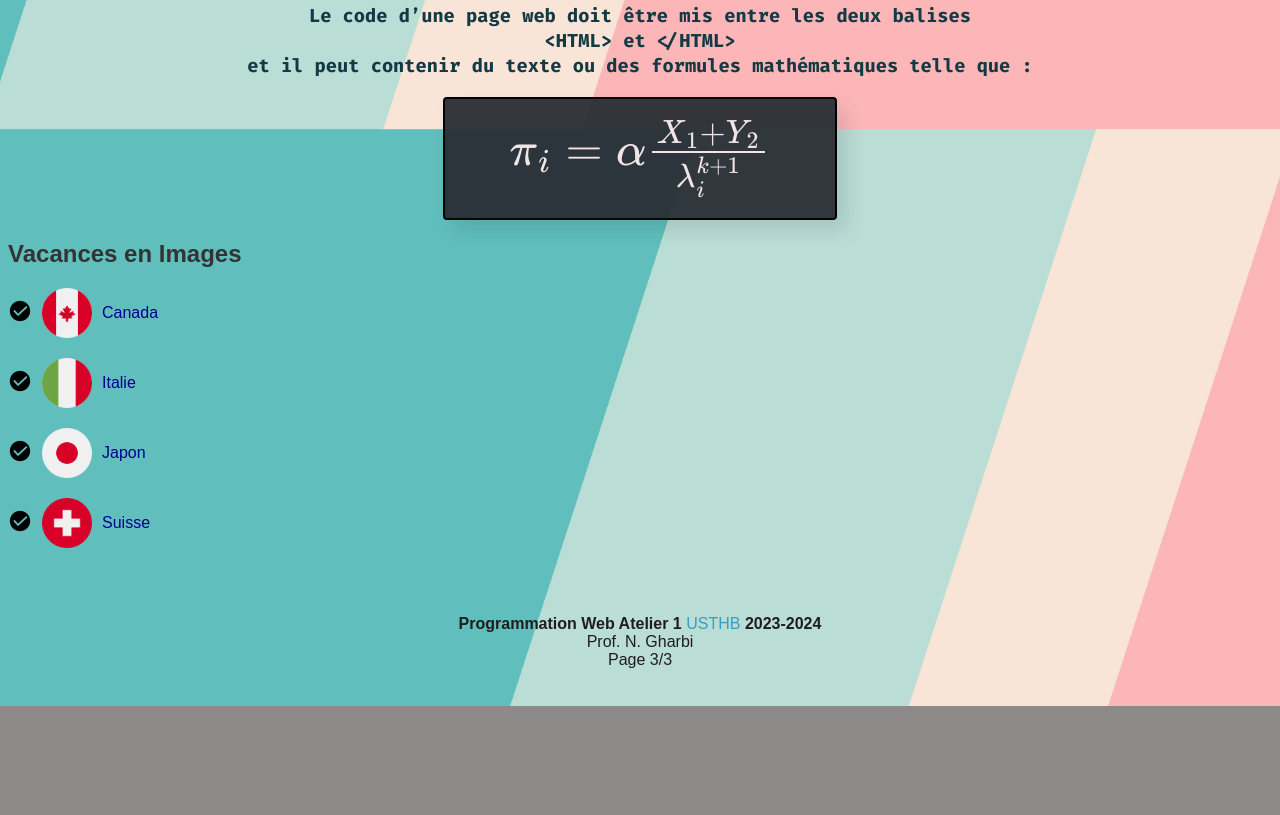
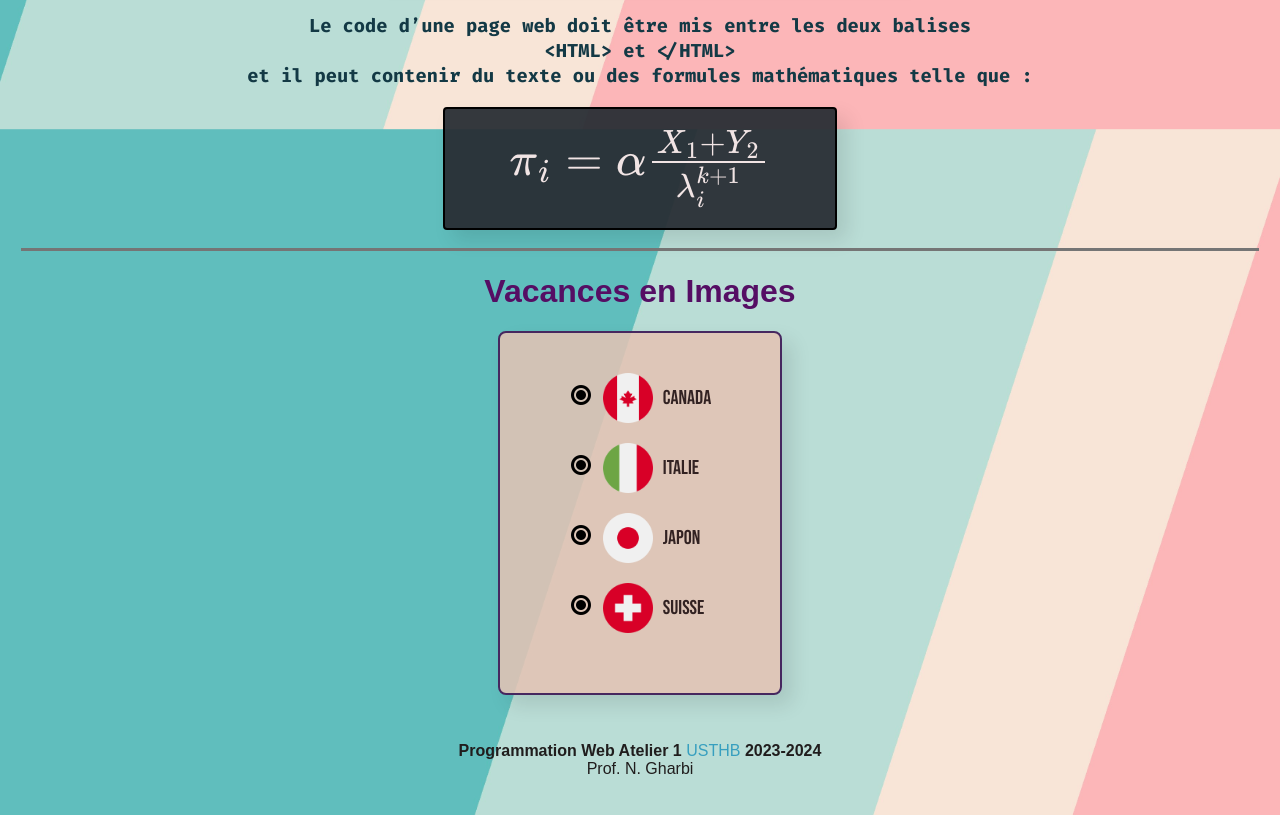
Before and after one commit to LemonLamo/Pweb, a plain HTML site: page index.html in a window 1280 px wide. Shown: the part 2065-2880 px from the top of the page. Before the commit the page ends 2771 px from the top, so only its background shows below. Drawn offline with nearby package versions, Linux system fonts and the light colour scheme.

Commit message:
updated s6

```diff
--- a/index.html
+++ b/index.html
@@ -236,9 +236,11 @@ function closeNav() {
   document.getElementById("main").style.marginLeft = "0";
 }
     </script>
+    <br>
+<hr>
+<h1>Vacances en Images</h1>
+<section id="s6">
 
-<section id="s6">
-  <h2>Vacances en Images</h2>
   <ul class="vacances-list">
     <li>
       <img src="Images/canada (1).png" alt="Canada">
@@ -261,14 +263,13 @@ function closeNav() {
 
 <br>
     <footer>
-      <section id="copy-right">
+      <div id="copy-right">
         <div class="copy-right-sec"><i class="fa-solid fa-copyright"></i>
           <strong>Programmation Web Atelier 1 <a href="https://www.usthb.dz/" target="_blank">USTHB </a>2023-2024</strong><br>
           Prof. N. Gharbi<br>
-          Page 3/3
 
         </div>
-      </section>
+      </div>
     </footer>
 
 </body>
--- a/style.css
+++ b/style.css
@@ -115,7 +115,7 @@ a:link {
     border: 2px solid rgb(70, 39, 95);
     border-radius: 8px;
     width: 240px;
-    height: 250px;
+    height: 260px;
     margin: auto;
     display: flex;
     justify-content: center;
@@ -132,10 +132,11 @@ a:link {
 
   li {
     margin-bottom: 10px;
+
   }
 
   li::before {
-    content: url('Images/liste-de-controle.png'); /* Replace with the path to your custom bullet image */
+    content: url('Images/points.png'); /* Replace with the path to your custom bullet image */
     margin-right: 10px;
 
   }
@@ -157,6 +158,7 @@ a:link {
     justify-content: center;
 
     }
+
 
     .copy-right-sec{
       padding: 1.8rem;
@@ -361,3 +363,22 @@ h2 {
   margin-right: 10px;
   border-radius: 5px;
 }
+
+#s6 {
+
+    background-color: #e5c3b4dc;
+    color: #322222;
+    box-shadow: 10px 10px 20px rgba(0, 0, 0, 0.1);
+    padding: 20px;
+    border: 2px solid rgb(70, 39, 95);
+    border-radius: 8px;
+    width: 240px;
+    height: auto;
+    margin: auto;
+    display: flex;
+    justify-content: center;
+    align-items: center;
+    font-family: "Bebas Neue", sans-serif;
+    font-size: 20px;
+
+  }
```
Also changed, not shown: Images/bouton-denregistrement.png (added), Images/points.png (added).
